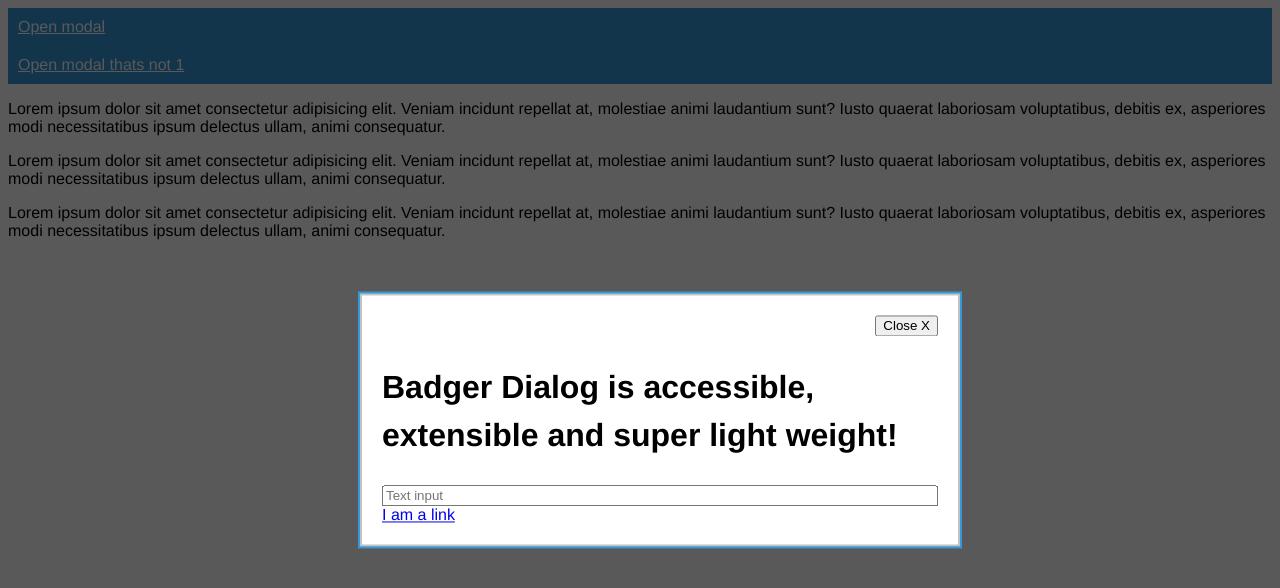
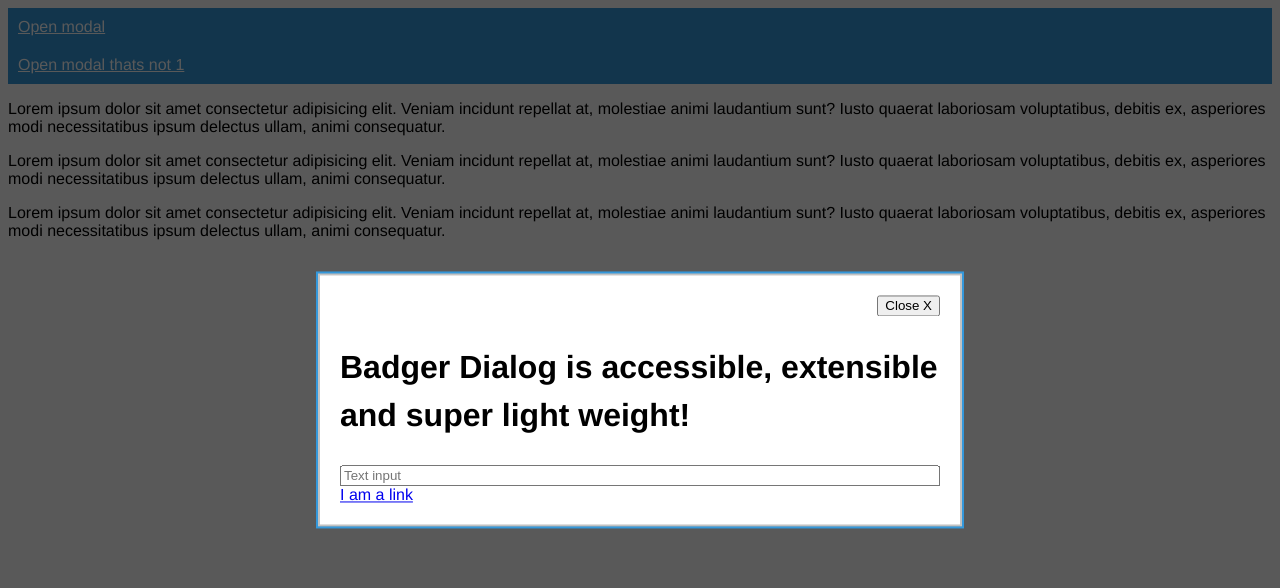
Before and after one commit to stuartjnelson/badger-modal, a website: page index.html in a window 1280 px wide. Both pictures are taken after a click on the link "Open modal". Drawn offline with Linux system fonts and the light colour scheme.

Commit message:
Started refactor for css

```diff
--- a/css/badger-modal.css
+++ b/css/badger-modal.css
@@ -4,41 +4,37 @@
   .heading--charlie:focus {
     color: red; }
 
-.badger-modal-container {
-  background-color: rgba(0, 0, 0, 0.65);
-  bottom: 0;
-  display: none;
-  left: 0;
-  overflow-y: auto;
-  position: fixed;
-  right: 0;
-  top: 0; }
-  .badger-modal-container--active {
-    align-items: center;
-    display: flex;
-    justify-content: center; }
-
 .badger-modal {
   background-color: #fff;
   border: solid 2px #c2c2c2;
+  box-shadow: 0 0 200vw 200vh rgba(0, 0, 0, 0.65);
   display: flex;
   flex-direction: column;
-  margin: 20px;
+  height: auto;
+  margin: auto;
   max-width: 600px;
+  overflow: auto;
   padding: 20px;
-  z-index: 1000; }
+  width: 100%;
+  z-index: 1000;
+  bottom: 0;
+  left: 0;
+  right: 0;
+  opacity: 0;
+  position: fixed;
+  top: 0;
+  visibility: hidden; }
+  @media screen and (min-width: 500px) and (min-height: 440px) {
+    .badger-modal {
+      bottom: auto;
+      top: 50%;
+      transform: translateY(-50%); } }
+  .badger-modal.badger-modal--active {
+    opacity: 1;
+    transition: opacity ease-in-out 0.25s;
+    visibility: visible; }
   .badger-modal:focus {
     outline: solid #3498db 2px; }
-  .badger-modal--initialized {
-    left: 50%;
-    opacity: 0;
-    position: absolute;
-    top: 50%;
-    transform: translate3d(-100vw, -50%, 0);
-    transition: opacity ease-in-out 0.25s 0.05s; }
-    .badger-modal--initialized.badger-modal--active {
-      opacity: 1;
-      transform: translate3d(-50%, -50%, 0); }
 
 .badger-modal__trigger {
   scroll-behavior: smooth; }
@@ -48,59 +44,3 @@
     display: flex;
     margin-left: auto;
     margin-right: 0; }
-
-.heading--charlie {
-  font-size: 32px;
-  line-height: 1.5; }
-  .heading--charlie:focus {
-    color: red; }
-
-.badger-modal-container {
-  align-items: center;
-  background-color: rgba(0, 0, 0, 0.65);
-  bottom: 0;
-  display: flex;
-  justify-content: center;
-  left: 0;
-  opacity: 0;
-  overflow-y: auto;
-  position: fixed;
-  right: 0;
-  top: 0;
-  transition: opacity linear 0.2s;
-  visibility: hidden; }
-  .badger-modal-container--active {
-    opacity: 1;
-    transition: opacity linear 0.2s;
-    visibility: visible; }
-
-.badger-modal {
-  background-color: #fff;
-  border: solid 2px #c2c2c2;
-  display: flex;
-  flex-direction: column;
-  margin: 20px;
-  max-width: 600px;
-  padding: 20px;
-  z-index: 1000; }
-  .badger-modal:focus {
-    outline: solid #3498db 2px; }
-  .badger-modal--initialized {
-    left: 50%;
-    opacity: 0;
-    position: absolute;
-    top: 50%;
-    transform: translate3d(-100vw, -50%, 0);
-    transition: opacity ease-in-out 0.25s 0.05s; }
-    .badger-modal--initialized.badger-modal--active {
-      opacity: 1;
-      transform: translate3d(-50%, -50%, 0); }
-
-.badger-modal__trigger {
-  scroll-behavior: smooth; }
-  .badger-modal__trigger:focus {
-    outline: solid 2px #34495e; }
-  .badger-modal__trigger--close {
-    display: flex;
-    margin-left: auto;
-    margin-right: 0; }
--- a/scss/_badger-modal.scss
+++ b/scss/_badger-modal.scss
@@ -25,53 +25,93 @@
 @import './badger-modal-theme.scss';
 
 
-.badger-modal-container {
-    align-items: center;
-    background-color: rgba(0, 0, 0, 0.65);
-    bottom: 0;
-    display: flex;
-    justify-content: center;
-    left: 0;
-    opacity: 0;
-    overflow-y: auto;
-    position: fixed;
-    right: 0;
-    top: 0;
-    transition: opacity linear 0.2s;
-    visibility: hidden;
+// .badger-modal-container {
+//     align-items: center;
+//     background-color: rgba(0, 0, 0, 0.65);
+//     bottom: 0;
+//     display: flex;
+//     justify-content: center;
+//     left: 0;
+//     opacity: 0;
+//     overflow-y: auto;
+//     position: fixed;
+//     right: 0;
+//     top: 0;
+//     transition: opacity linear 0.2s;
+//     visibility: hidden;
 
-    &--active {
-        opacity: 1;
-        transition: opacity linear 0.2s;
-        visibility: visible;
-    }
-}
+//     &--active {
+//         opacity: 1;
+//         transition: opacity linear 0.2s;
+//         visibility: visible;
+//     }
+// }
 
 .badger-modal {
     background-color: #fff;
     border: solid 2px #c2c2c2;
+    box-shadow: 0 0 200vw 200vh rgba(0, 0, 0, 0.65);
     display: flex;
     flex-direction: column;
-    margin: 20px;
+    height: auto;
+    margin: auto;
     max-width: 600px;
+    overflow: auto;
     padding: 20px;
+    width: 100%;
     z-index: 1000;
+
+    // Inital positioning styles
+    // ====================================
+    // left: 50%;
+    // opacity: 0;
+    // position: fixed;
+    // top: 50%;
+    // transform: translate3d(-100vw, -50%, 0);
+    // transition: opacity ease-in-out 0.25s 0.05s;
+    // visibility: hidden;
+
+
+    // New positioning styles
+    // ====================================
+    bottom: 0;
+    left: 0;
+    right: 0;
+    opacity: 0;
+    position: fixed;
+    top: 0;
+    visibility: hidden;
+
+    @media screen and (min-width: 500px) and (min-height: 440px) {
+        bottom: auto;
+        top: 50%;
+        transform: translateY(-50%);
+    }
+
+
+    &.badger-modal--active {
+        opacity: 1;
+        transition: opacity ease-in-out 0.25s;
+        visibility: visible;
+    }
 
     &:focus { outline: solid #3498db 2px; }
 
-    &--initialized {
-        left: 50%;
-        opacity: 0;
-        position: absolute;
-        top: 50%;
-        transform: translate3d(-100vw, -50%, 0);
-        transition: opacity ease-in-out 0.25s 0.05s;
+    // &--initialized {
+    //     left: 50%;
+    //     opacity: 0;
+    //     position: fixed;
+    //     top: 50%;
+    //     transform: translate3d(-100vw, -50%, 0);
+    //     transition: opacity ease-in-out 0.25s 0.05s;
+    //     visibility: hidden;
 
-        &.badger-modal--active {
-            opacity: 1;
-            transform: translate3d(-50%, -50%, 0);
-        }
-    }
+    //     &.badger-modal--active {
+    //         opacity: 1;
+    //         transform: translate3d(-50%, -50%, 0);
+    //         visibility: visible;
+    //     }
+    // }
 }
 
 .badger-modal__trigger {
```
